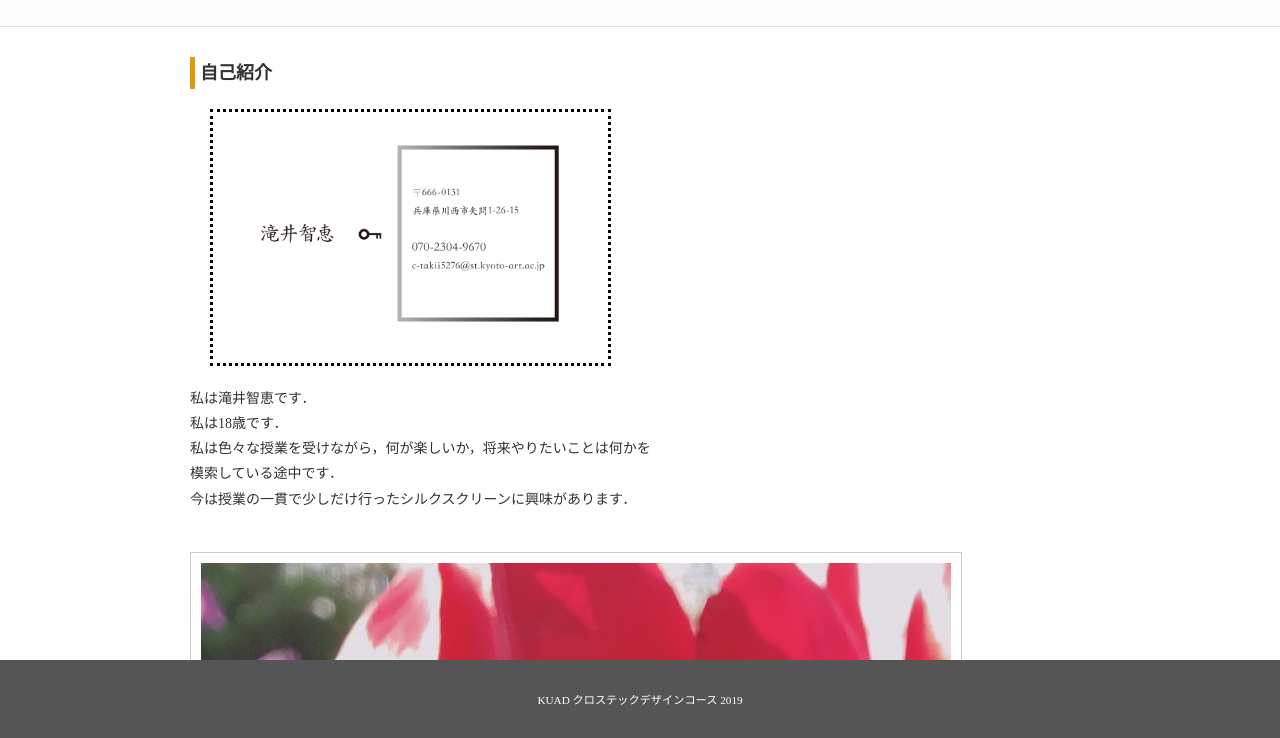
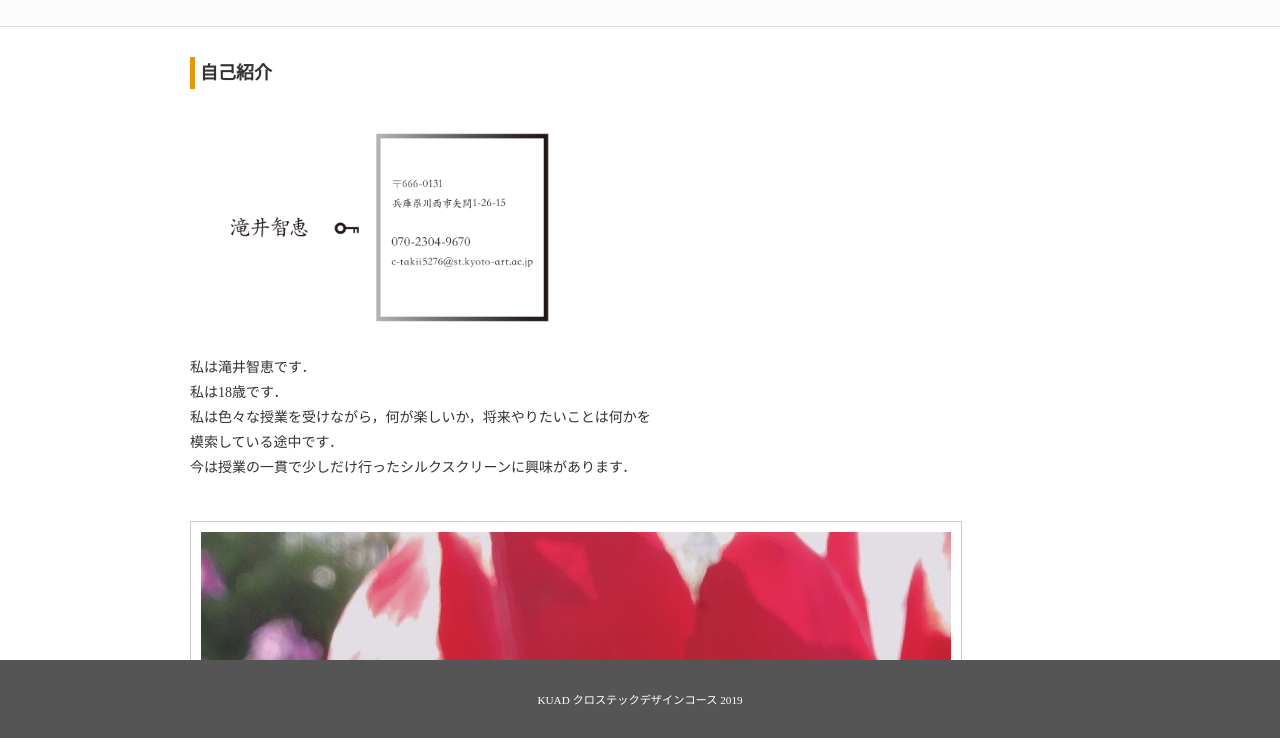
Before and after one commit to KUAD-XtechDesign/simple-page-Takii-Chie, a plain HTML site: page cv.html in a window 1280 px wide. Shown: the part 60-798 px from the top of the page. Drawn offline with Linux system fonts and the light colour scheme.

Commit message:
ボーダー実験

```diff
--- a/cv.html
+++ b/cv.html
@@ -27,10 +27,8 @@
         <style>
           .border {
             width: 401px;
-            padding: 10px;
-            margin: 20px;
-            border-style: dotted;
-            border-width: medium;
+            border-style: none;
+            border-width: thin;
             border-color: #000000;
           }
         </style>
```
